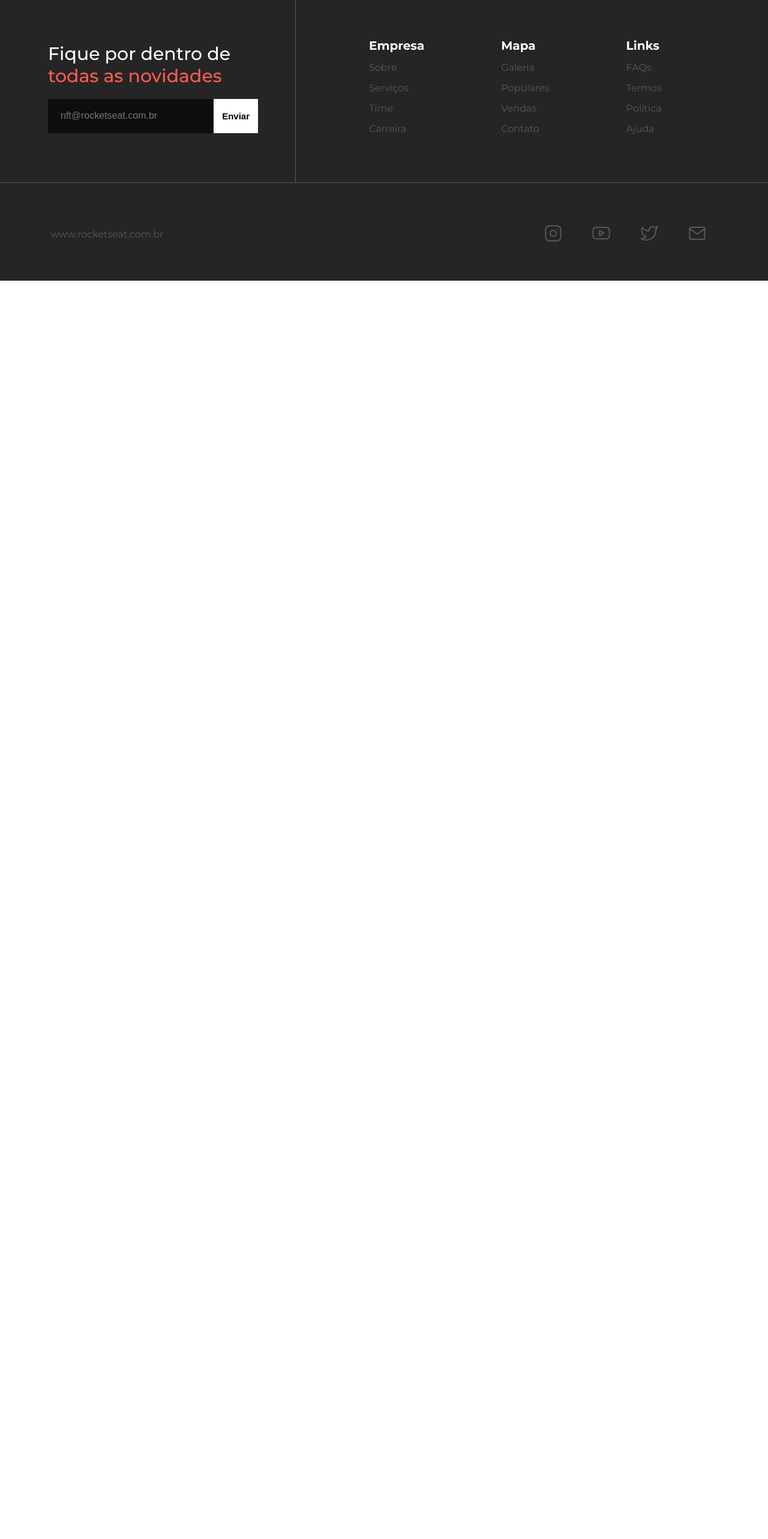
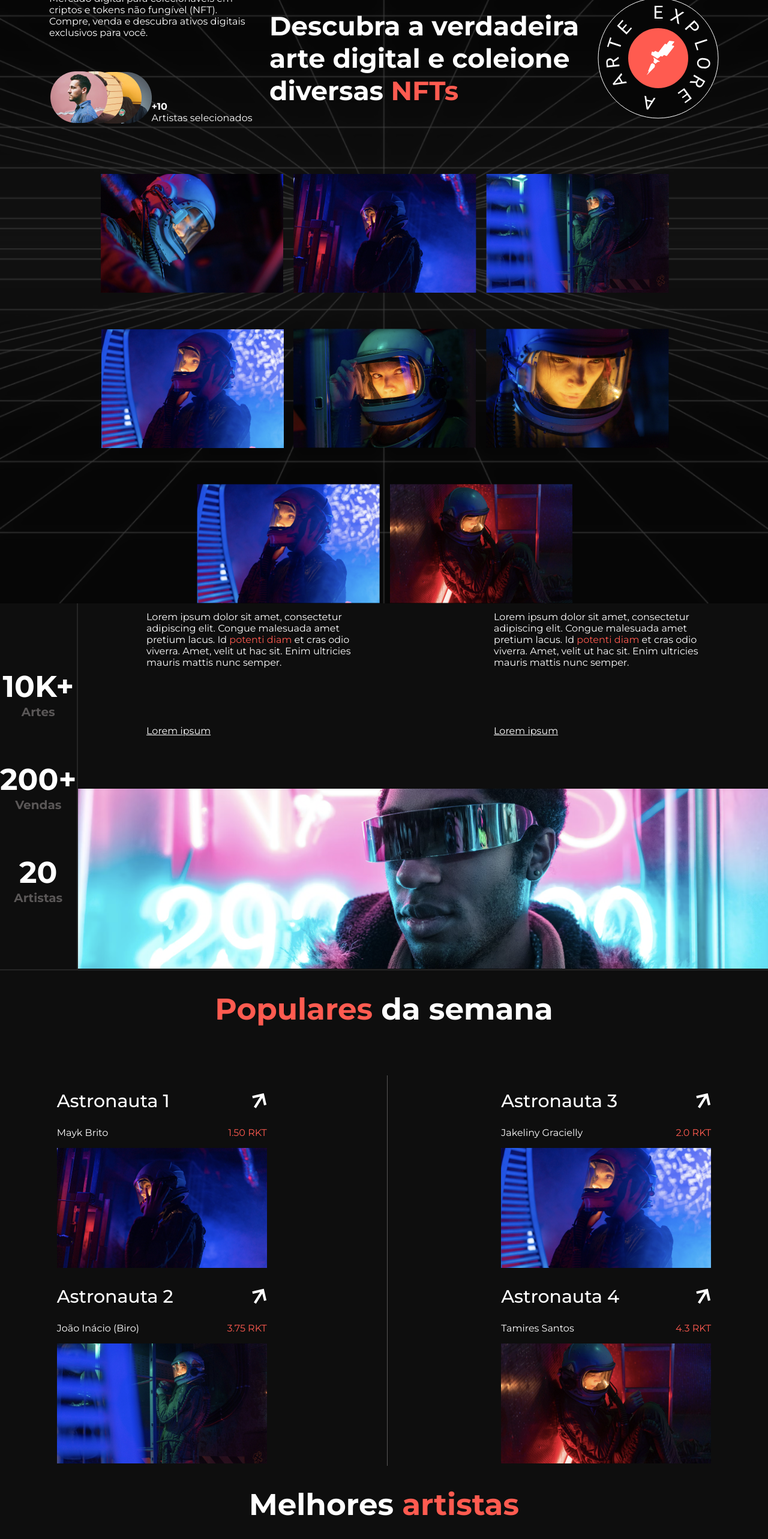
Before and after one commit to Chris-Valentim/Rocket-NFTs, a React (Create React App) app: page / in a window 1280 px wide. Shown: the part 210-2776 px from the top of the page at 60% size. Before the commit the page ends 800 px from the top, so only its background shows below. Built offline with nearby package versions, Linux system fonts and the light colour scheme; the HTML template or start-up script is replaced by a standard one.

Commit message:
Feat:(refatoração do código)

```diff
--- a/src/App.tsx
+++ b/src/App.tsx
@@ -1,19 +1,19 @@
 import './index.css'
 
-// import { MainOne } from './components/Main-1/index'
-// import { MainTwo } from './components/Main-2'
-// import { MainThree } from './components/Main-3';
-// import { MainFour } from './components/Main-4';
+import { MainOne } from './components/Main-1/index'
+import { MainTwo } from './components/Main-2'
+import { MainThree } from './components/Main-3';
+import { MainFour } from './components/Main-4';
 import { Footer } from './components/Footer';
 
 
 function App() {
   return (
     <>
-      {/* <MainOne /> */}
-      {/* <MainTwo /> */}
-      {/* <MainThree /> */}
-      {/* <MainFour /> */}
+      <MainOne />
+      <MainTwo />
+      <MainThree />
+      <MainFour />
       <Footer />
     </>
   );
```
